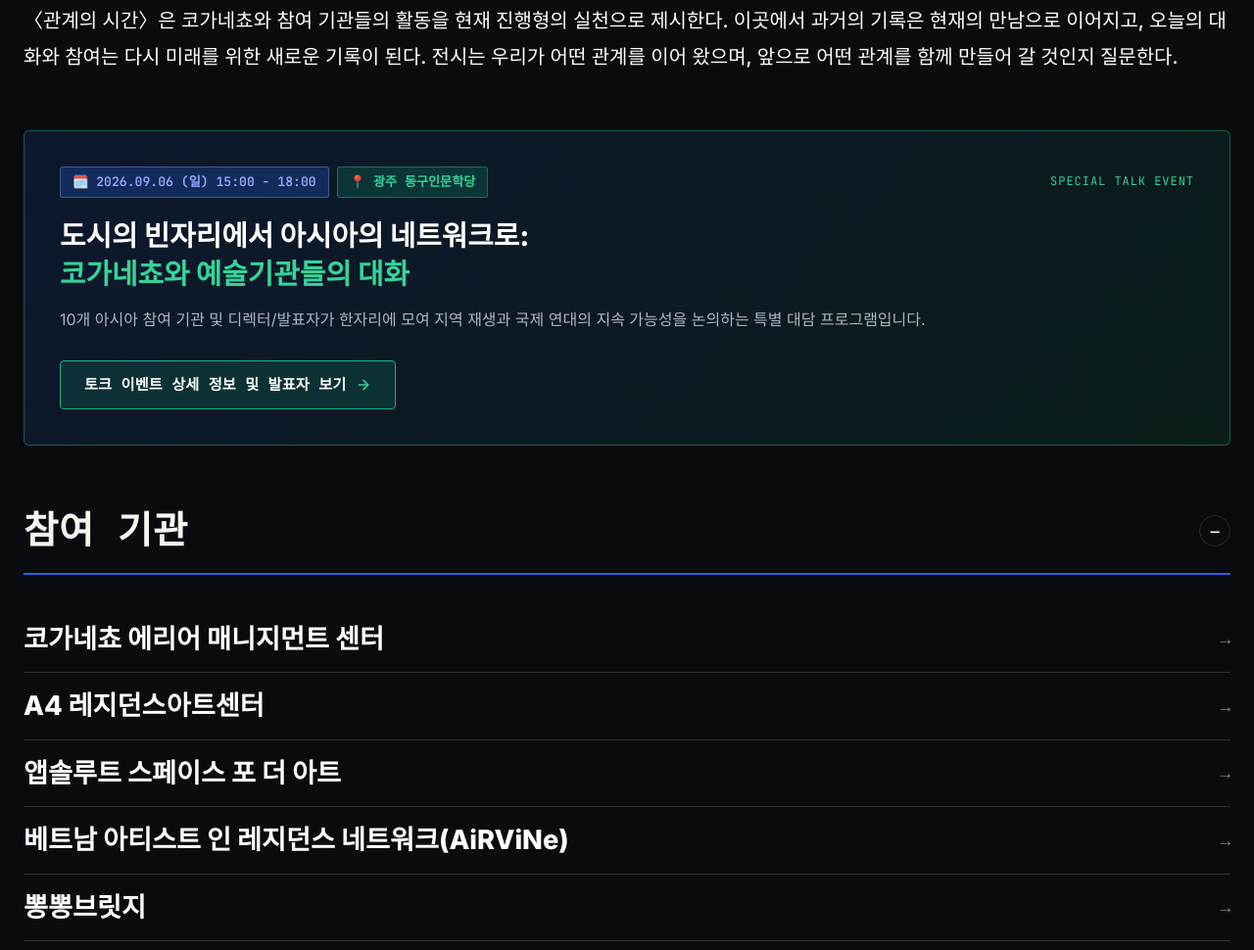
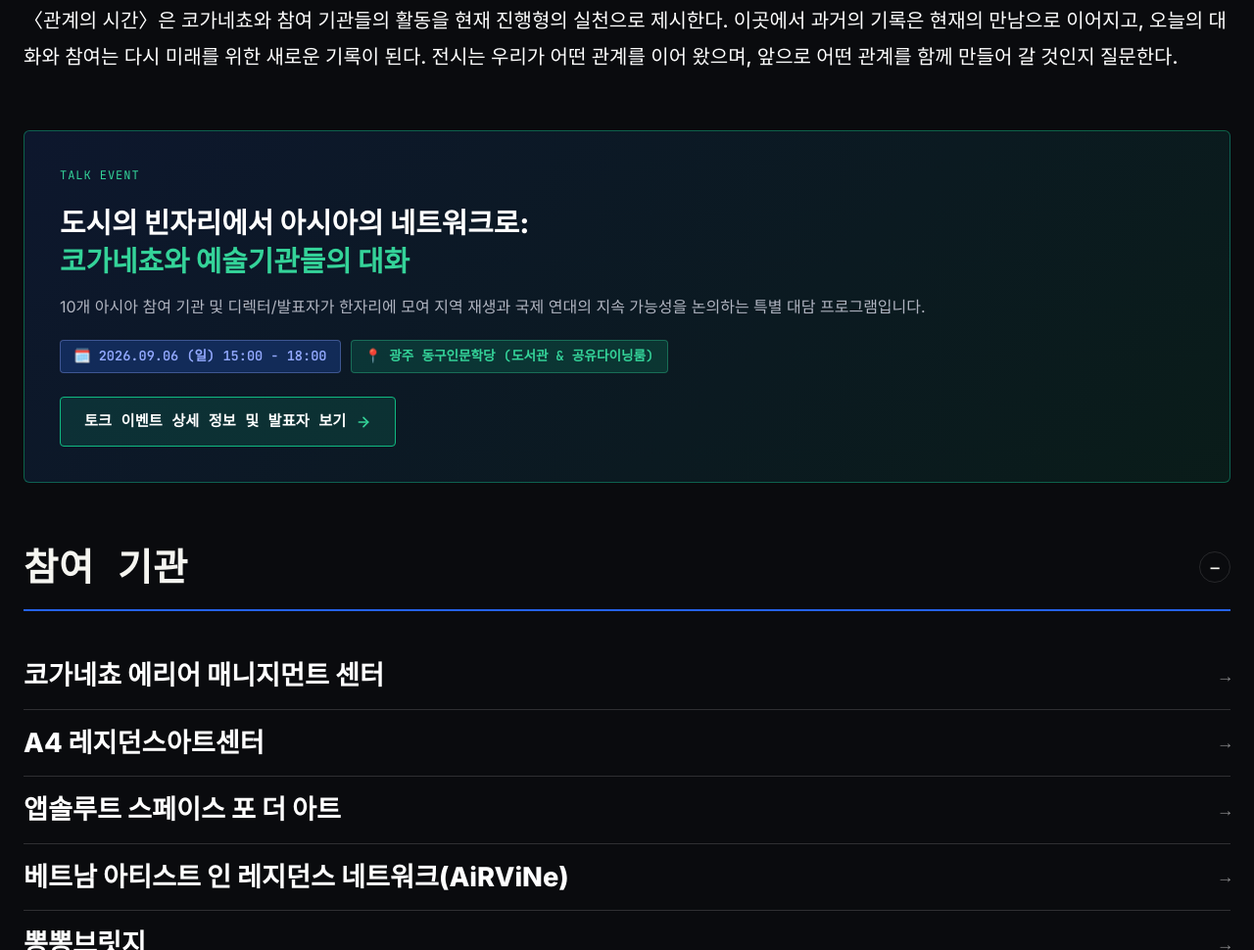
Before and after one commit to artizen79-theo/koganechopavilion, a website: page part2.html in a window 1280 px wide. Shown: the part 866-1836 px from the top of the page at 98% size. Drawn offline with Linux system fonts and the light colour scheme.

Commit message:
Apply UI annotations: move date and venue badges below description, and change SPECIAL TALK EVENT to TALK EVENT

```diff
--- a/part2.html
+++ b/part2.html
@@ -99,24 +99,12 @@
         </div>
       </div>
 
-      <!-- Special Talk Event Banner Card -->
+      <!-- Talk Event Banner Card -->
       <div style="margin-bottom: 3.5rem;">
         <div style="background: linear-gradient(135deg, rgba(37, 99, 235, 0.14) 0%, rgba(16, 185, 129, 0.1) 100%); border: 1px solid var(--accent-green-line); border-radius: 6px; padding: clamp(1.5rem, 3vw, 2.25rem); display: flex; flex-direction: column; gap: 1.25rem;">
 
-          <div style="display: flex; flex-wrap: wrap; align-items: center; justify-content: space-between; gap: 0.75rem;">
-            <div style="display: flex; flex-wrap: wrap; gap: 0.5rem;">
-              <span style="background: rgba(37, 99, 235, 0.25); color: #93a9ff; border: 1px solid rgba(147, 169, 255, 0.35); font-family: var(--font-mono); font-size: 0.82rem; padding: 0.3rem 0.75rem; border-radius: 3px; font-weight: 600;"
-                    data-ko="🗓️ 2026.09.06 (일) 15:00 - 18:00"
-                    data-en="🗓️ Sun, Sep 6, 2026 | 15:00 - 18:00">
-                🗓️ 2026.09.06 (일) 15:00 - 18:00
-              </span>
-              <span style="background: rgba(16, 185, 129, 0.18); color: var(--accent-green-light); border: 1px solid rgba(52, 211, 153, 0.35); font-family: var(--font-mono); font-size: 0.82rem; padding: 0.3rem 0.75rem; border-radius: 3px; font-weight: 600;"
-                    data-ko="📍 광주 동구인문학당"
-                    data-en="📍 Dong-gu Inmunhakdang">
-                📍 광주 동구인문학당
-              </span>
-            </div>
-            <span style="font-family: var(--font-mono); font-size: 0.75rem; color: var(--accent-green-light); letter-spacing: 0.08em; text-transform: uppercase;">SPECIAL TALK EVENT</span>
+          <div style="display: flex; align-items: center; justify-content: flex-start;">
+            <span style="font-family: var(--font-mono); font-size: 0.75rem; color: var(--accent-green-light); letter-spacing: 0.08em; text-transform: uppercase;">TALK EVENT</span>
           </div>
 
           <div>
@@ -125,14 +113,27 @@
                 data-en="From Urban Vacancies to Asian Networks:<br><span style='color: var(--accent-green-light);'>A Dialogue Between Koganecho and Art Organizations</span>">
               도시의 빈자리에서 아시아의 네트워크로:<br><span style="color: var(--accent-green-light);">코가네쵸와 예술기관들의 대화</span>
             </h3>
-            <p style="font-size: 1rem; line-height: 1.75; color: var(--text-secondary); margin: 0;"
+            <p style="font-size: 1rem; line-height: 1.75; color: var(--text-secondary); margin: 0 0 1.25rem 0;"
                data-ko="10개 아시아 참여 기관 및 디렉터/발표자가 한자리에 모여 지역 재생과 국제 연대의 지속 가능성을 논의하는 특별 대담 프로그램입니다."
                data-en="A special dialogue program where 10 Asian partner organizations and speakers gather to discuss urban revitalization and the sustainability of international alliances.">
               10개 아시아 참여 기관 및 디렉터/발표자가 한자리에 모여 지역 재생과 국제 연대의 지속 가능성을 논의하는 특별 대담 프로그램입니다.
             </p>
+
+            <div style="display: flex; flex-wrap: wrap; gap: 0.6rem; align-items: center;">
+              <span style="background: rgba(37, 99, 235, 0.25); color: #93a9ff; border: 1px solid rgba(147, 169, 255, 0.35); font-family: var(--font-mono); font-size: 0.85rem; padding: 0.35rem 0.85rem; border-radius: 4px; font-weight: 600;"
+                    data-ko="🗓️ 2026.09.06 (일) 15:00 - 18:00"
+                    data-en="🗓️ Sun, Sep 6, 2026 | 15:00 - 18:00">
+                🗓️ 2026.09.06 (일) 15:00 - 18:00
+              </span>
+              <span style="background: rgba(16, 185, 129, 0.18); color: var(--accent-green-light); border: 1px solid rgba(52, 211, 153, 0.35); font-family: var(--font-mono); font-size: 0.85rem; padding: 0.35rem 0.85rem; border-radius: 4px; font-weight: 600;"
+                    data-ko="📍 광주 동구인문학당 (도서관 &amp; 공유다이닝룸)"
+                    data-en="📍 Dong-gu Inmunhakdang (Library &amp; Shared Dining Room)">
+                📍 광주 동구인문학당 (도서관 &amp; 공유다이닝룸)
+              </span>
+            </div>
           </div>
 
-          <div style="padding-top: 0.5rem;">
+          <div style="padding-top: 0.25rem;">
             <a href="talk-event.html" class="artist-link-chip" style="display: inline-flex; align-items: center; gap: 0.6rem; font-size: 0.95rem; padding: 0.75rem 1.5rem; background: rgba(16, 185, 129, 0.15); border: 1px solid var(--accent-green); color: #FFFFFF; font-weight: 600; text-decoration: none; border-radius: 4px; transition: all 0.2s ease;">
               <span data-ko="토크 이벤트 상세 정보 및 발표자 보기" data-en="View Talk Event Details &amp; Speakers">토크 이벤트 상세 정보 및 발표자 보기</span>
               <svg width="16" height="16" viewBox="0 0 24 24" fill="none" stroke="currentColor" stroke-width="2.5" stroke-linecap="round" stroke-linejoin="round"><line x1="5" y1="12" x2="19" y2="12"></line><polyline points="12 5 19 12 12 19"></polyline></svg>
```
